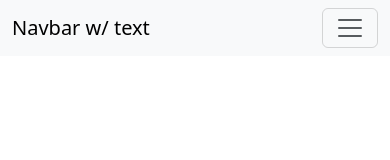
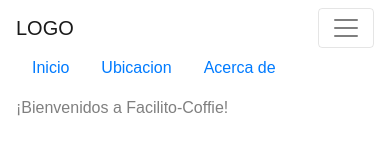
Before and after one commit to Paulas12/Facilito-Coffie, a plain HTML site: page index.html in a window 390 px wide. Drawn offline with nearby package versions, Linux system fonts and the light colour scheme.

Commit message:
nav lista

```diff
--- a/index.html
+++ b/index.html
@@ -1,47 +1,43 @@
 <!DOCTYPE html>
 <html lang="en">
   <head>
-    <title>Document</title>
     <meta charset="UTF-8" />
     <meta http-equiv="X-UA-Compatible" content="IE=edge" />
     <meta name="viewport" content="width=device-width, initial-scale=1.0" />
-
+    <title>Facilito-Coffie.com</title>
     <link
       rel="stylesheet"
-      href="https://stackpath.bootstrapcdn.com/bootstrap.min.css"
-      integrity="sha384-"
+      href="https://cdn.jsdelivr.net/npm/bootstrap@4.3.1/dist/css/bootstrap.min.css"
+      integrity="sha384-ggOyR0iXCbMQv3Xipma34MD+dH/1fQ784/j6cY/iJTQUOhcWr7x9JvoRxT2MZw1T"
+      crossorigin="anonymous"
     />
     <link rel="stylesheet" href="/style.css" />
   </head>
   <body>
-    <nav class="navbar navbar-expand-lg bg-light">
+    <nav class="navbar navbar-expand-lg navbar-light bh-light">
       <div class="container-fluid">
-        <a class="navbar-brand" href="#">Navbar w/ text</a>
-        <button
-          class="navbar-toggler"
-          type="button"
-          data-bs-toggle="collapse"
-          data-bs-target="#navbarText"
-          aria-controls="navbarText"
-          aria-expanded="false"
-          aria-label="Toggle navigation"
-        >
+        <a class="navbar-brand" href="#">LOGO</a>
+
+        <button class="navbar-toggler" type="button" data-bs-toggle="collapse" data-bs-target="#navbarText" aria-controls="navbarText" aria-expanded="false" aria-label="Toggle navigation">
           <span class="navbar-toggler-icon"></span>
         </button>
-        <div class="collapse navbar-collapse" id="navbarText">
-          <ul class="navbar-nav me-auto mb-2 mb-lg-0">
-            <li class="nav-item">
-              <a class="nav-link active" aria-current="page" href="#">Home</a>
+
+        <ul class="nav">
+          <li class="nav-item active">
+            <a class="nav-link" href="#">Inicio</a>
           </li>
           <li class="nav-item">
-              <a class="nav-link" href="#">Features</a>
+            <a class="nav-link" href="#">Ubicacion</a>
           </li>
           <li class="nav-item">
-              <a class="nav-link" href="#">Pricing</a>
+            <a class="nav-link" href="#">Acerca de</a>
           </li>
         </ul>
-          <span class="navbar-text"> Navbar text with an inline element </span>
-        </div>
+
+        <span class="navbar-text">
+          ¡Bienvenidos a Facilito-Coffie!
+        </span>
+
       </div>
     </nav>
   </body>
--- a/style.css
+++ b/style.css
@@ -0,0 +1,8 @@
+body{
+    font-family: Arial, Helvetica, sans-serif ;
+}
+
+h1{
+    font-style: italic ;
+    color: #373fff;
+}
```
Lines whose indentation alone changed are shown as unchanged.
